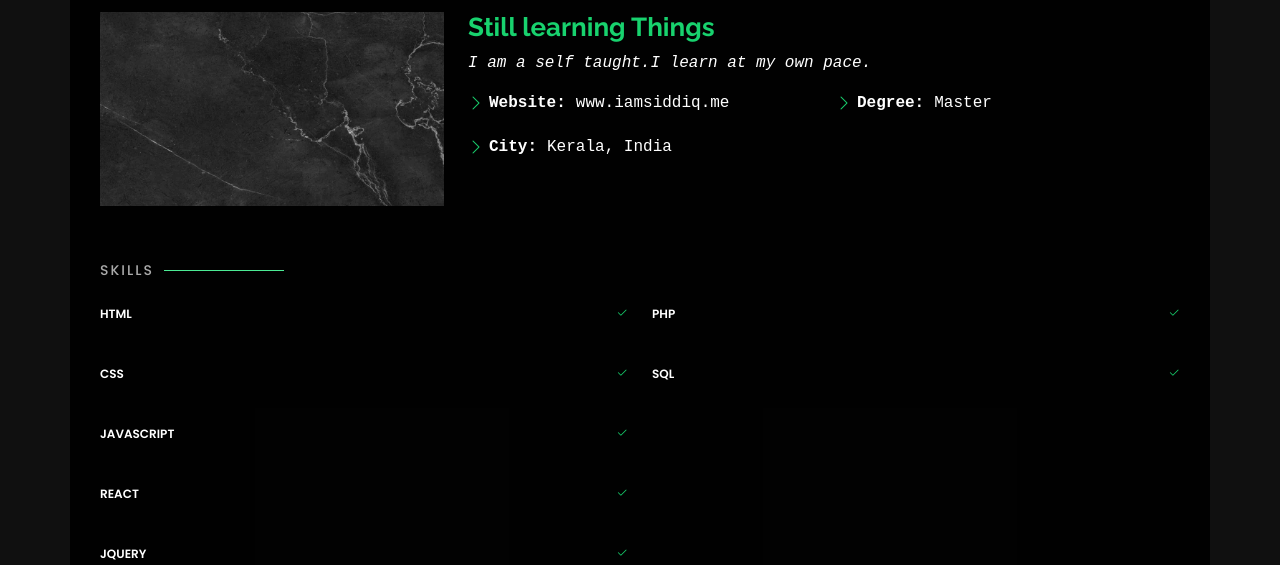
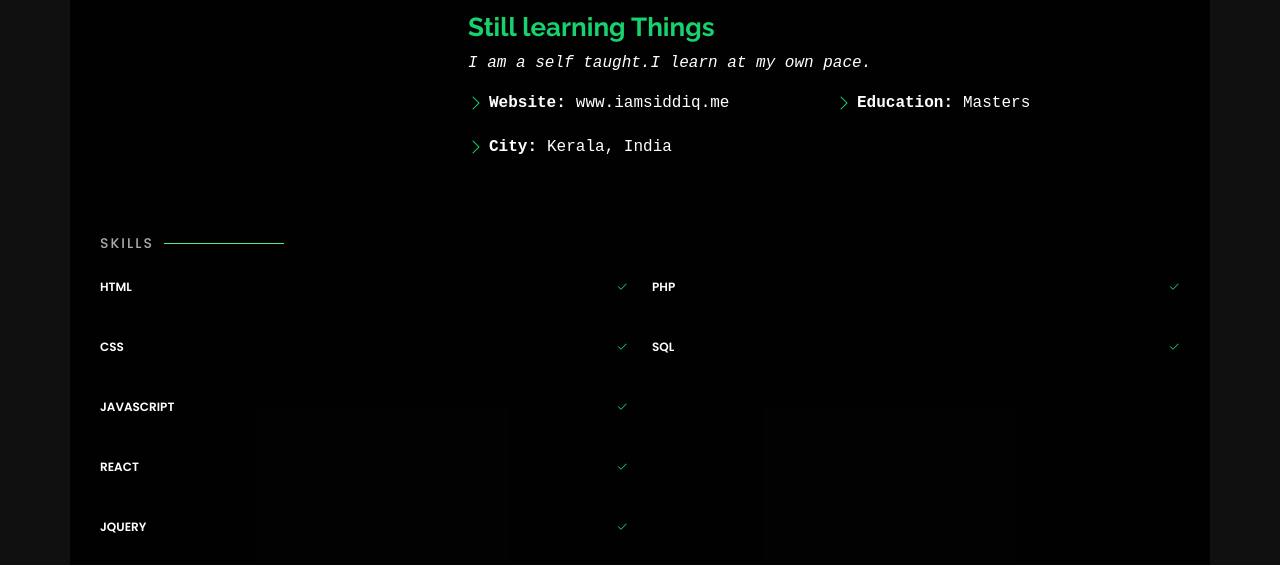
Before and after one commit to siddiqkaithodu/iamsiddiq.live, a plain HTML site: page index.html in a window 1280 px wide. Both pictures are taken after a click on the link "About". Shown: the part 201-766 px from the top of the page. Drawn offline with Linux system fonts and the light colour scheme; a web font is replaced by a local one.

Commit message:
Update index.html

```diff
--- a/index.html
+++ b/index.html
@@ -96,7 +96,7 @@
 
       <div class="row">
         <div class="col-lg-4" data-aos="fade-right">
-          <img src="assets/img/bg3.jpg" class="img-fluid" alt="siddiq kaithodu">
+         <!-- <img src="assets/img/me2.jpg" class="img-fluid" alt="siddiq kaithodu"> -->
         </div>
         <div class="col-lg-8 pt-4 pt-lg-0 content" data-aos="fade-left">
           <h3>Still learning Things </h3>
@@ -114,7 +114,7 @@
             </div>
             <div class="col-lg-6">
               <ul>
-                <li><i class="bi bi-chevron-right"></i> <strong>Degree:</strong> <span>Master</span>
+                <li><i class="bi bi-chevron-right"></i> <strong>Education:</strong> <span>Masters</span>
                 </li>
               </ul>
             </div>
```
